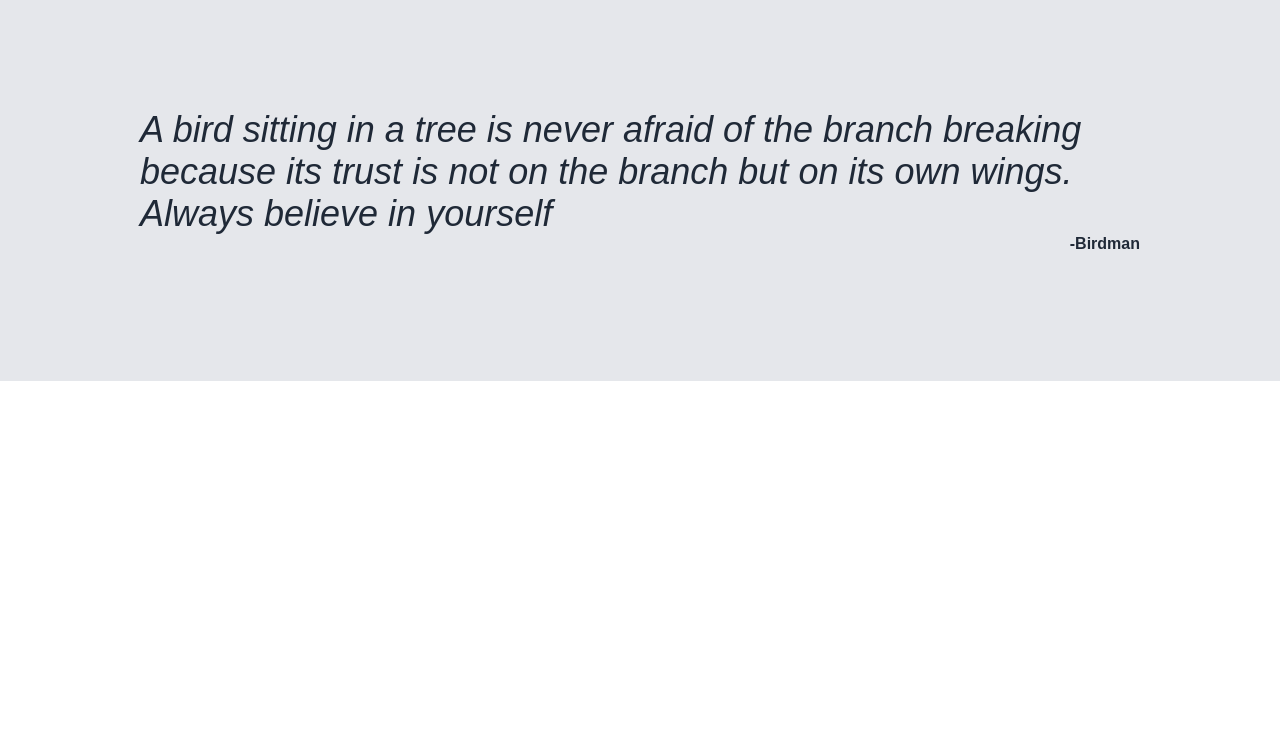
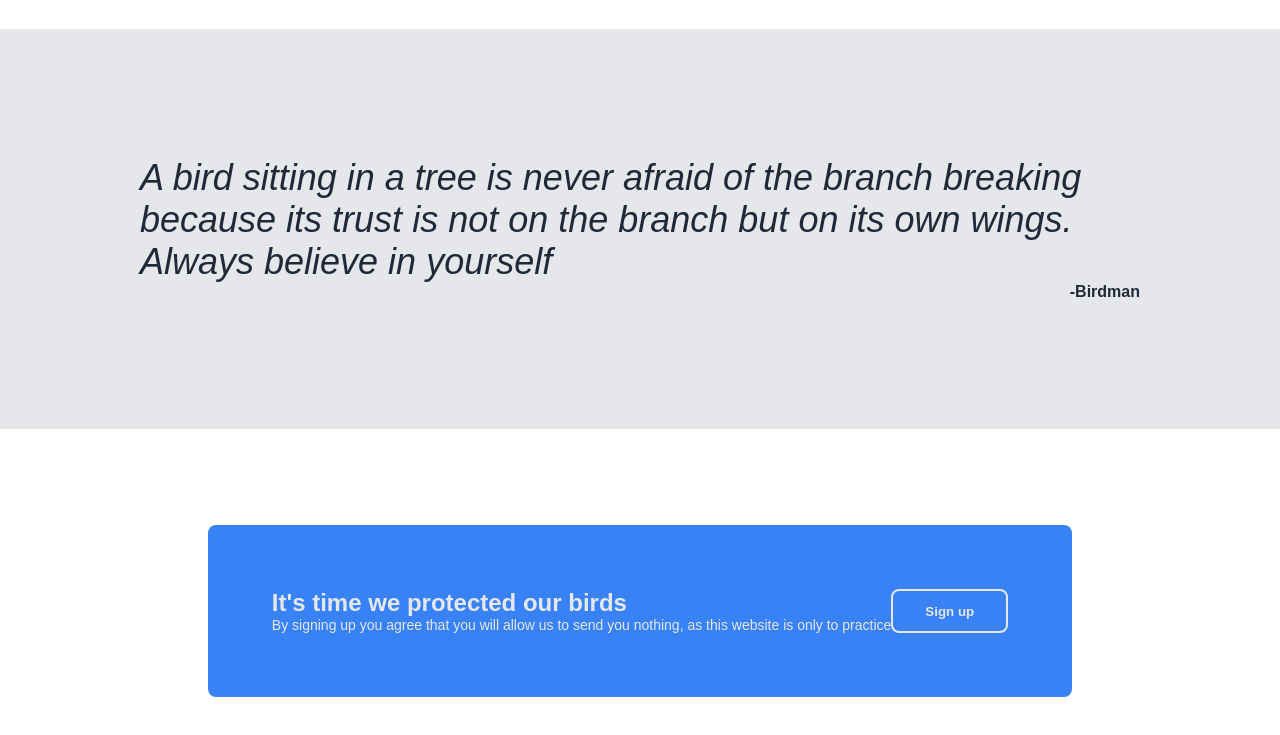
Before and after one commit to Zentality/LandingPage-TOP, a plain HTML site: page index.html in a window 1280 px wide. Shown: the part 641-1376 px from the top of the page. Before the commit the page ends 1022 px from the top, so only its background shows below. Drawn offline with Linux system fonts and the light colour scheme.

Commit message:
Add third content section

```diff
--- a/index.html
+++ b/index.html
@@ -61,7 +61,18 @@
     </div>
   </div>
 
-  <div class="body content third"></div>
+  <div class="body content third">
+    <div class="call">
+      <div class="callcontainer">
+        <div class="callcontent">
+          <div class="callheader">It's time we protected our birds</div>
+          <div class="callcontent">By signing up you agree that you will allow us to send you nothing, as this website is only to practice</div>
+        </div>
+        <button>Sign up</button>
+      </div>
+    </div>
+  </div>
+
   <div class="body footer"></div>
 </body>
 </html>
--- a/styles.css
+++ b/styles.css
@@ -49,6 +49,7 @@ body {
 .headerbottom {
   display: flex;
   margin: auto 0;
+  padding: 32px 0px;
 }
 
 .second {
@@ -67,7 +68,6 @@ body {
 .headercontent {
  flex: 1 1 1;
  width: 50%;
- padding: 8px;
 }
 
 .headercontent .title {
@@ -151,3 +151,44 @@ a {
   font-weight: 800;
   color: #1F2937;
 }
+
+.body.content.third {
+  padding: 96px;
+}
+
+.call {
+  padding: 16px 64px;
+  min-width: 60%;
+  min-height: 140px;
+  background-color: #3882F6;
+  border-radius: 8px;
+  display: flex;
+  justify-content: center;
+  align-items: center;
+}
+
+.callcontainer {
+  display: flex;
+  justify-content: space-between;
+  min-width: 80%;
+  color: #E5E7EB;
+}
+
+.callcontainer button {
+  background-color: #3882F6;
+  border-radius: 8px;
+  padding: 8px 32px;
+  border: 2px solid #E5E7EB;
+  Font-weight: bold;
+  color: #E5E7EB;
+}
+
+.callheader {
+  font-weight: 800;
+  font-size: 24px;
+}
+
+.callcontent {
+  font-weight: 400;
+  font-size: 14px;
+}
```
